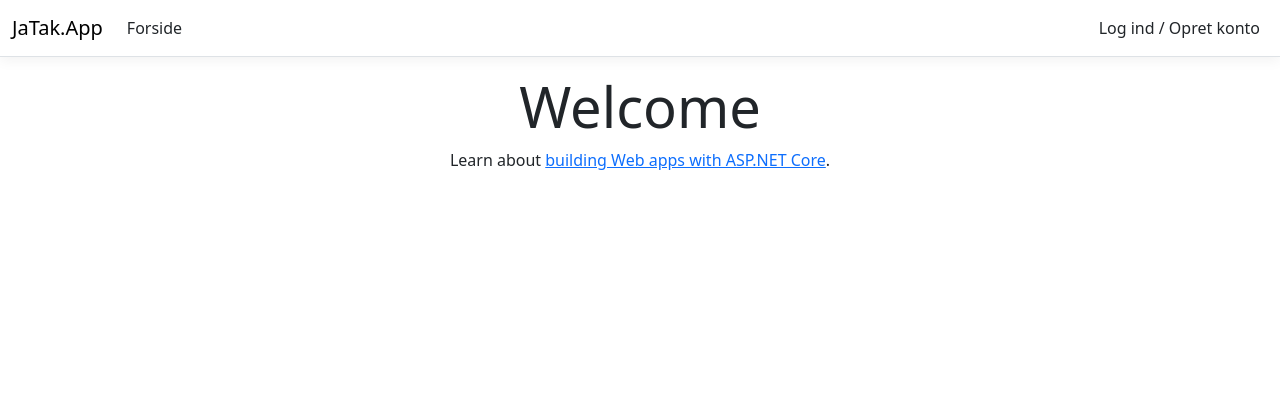
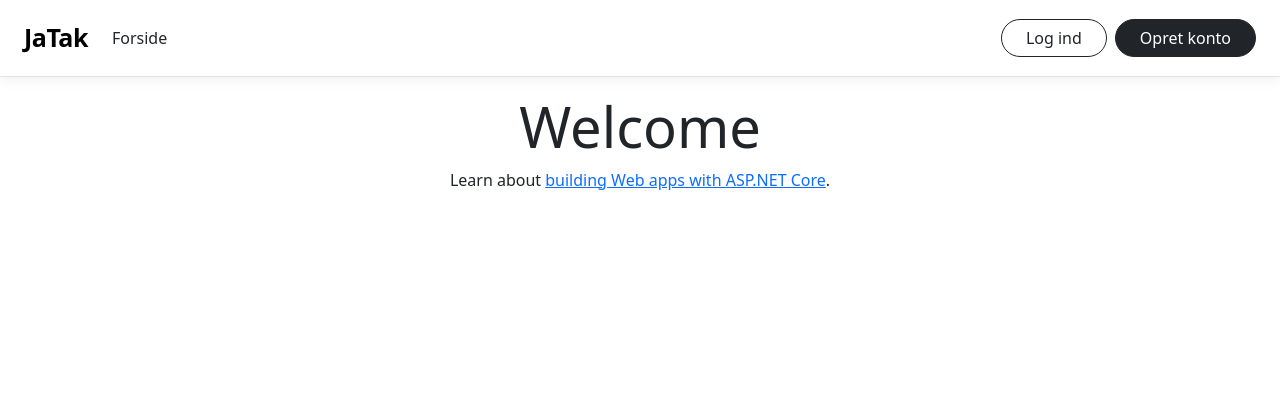
Before and after one commit to Benjii00986/Ja-tak-3-semester, an ASP.NET Core app: page /Home in a window 1280 px wide. Shown: the top 420 px of the page. Run offline with ASP.NET Core 8, Linux system fonts and the light colour scheme; style sheets or scripts are compiled from the project's sources.

Commit message:
Improve header and split login and registration
- Added Register action that opens the Keycloak registration page
- Redesigned the header with separate Log ind and Opret konto buttons
- Logo now links to the offers page
- Added header styling to site.css

```diff
--- a/JaTak.App/Views/Shared/_Layout.cshtml
+++ b/JaTak.App/Views/Shared/_Layout.cshtml
@@ -11,49 +11,35 @@
 </head>
 <body>
     <header>
-        <nav class="navbar navbar-expand-sm navbar-toggleable-sm navbar-light bg-white border-bottom box-shadow mb-3">
-            <div class="container-fluid">
-                <a class="navbar-brand" asp-area="" asp-controller="Home" asp-action="Index">JaTak.App</a>
+        <nav class="navbar navbar-expand-sm navbar-light bg-white border-bottom box-shadow mb-3 jatak-header">
+            <div class="container-fluid px-4">
+                <a class="navbar-brand jatak-brand" asp-area="" asp-controller="Offers" asp-action="Index">JaTak</a>
                 <button class="navbar-toggler" type="button" data-bs-toggle="collapse" data-bs-target=".navbar-collapse" aria-controls="navbarSupportedContent"
                         aria-expanded="false" aria-label="Toggle navigation">
                     <span class="navbar-toggler-icon"></span>
                 </button>
-                <div class="navbar-collapse collapse d-sm-inline-flex justify-content-between">
-                    <ul class="navbar-nav flex-grow-1">
+                <div class="navbar-collapse collapse">
+                    <ul class="navbar-nav me-auto">
                         <li class="nav-item">
-                            <a class="nav-link text-dark" asp-area="" asp-controller="Offers" asp-action="Index">Forside</a>
+                            <a class="nav-link text-dark fw-medium" asp-area="" asp-controller="Offers" asp-action="Index">Forside</a>
                         </li>
                     </ul>
-                    <ul class="navbar-nav">
+                    <div class="d-flex flex-column flex-sm-row align-items-sm-center gap-2 py-3 py-sm-0">
                         @if (User.Identity?.IsAuthenticated == true)
                         {
-                            <li class="nav-item">
-                                <span class="nav-link text-dark">
-                                    @(User.FindFirst("email")?.Value ?? User.Identity.Name)
-                                </span>
-                            </li>
-
-                            <li class="nav-item">
-                                <form asp-controller="Account"
-                                      asp-action="Logout"
-                                      method="post">
-                                    <button type="submit" class="nav-link text-dark btn btn-link">
-                                        Log ud
-                                    </button>
-                                </form>
-                            </li>
+                            <span class="text-muted small me-sm-2">
+                                @(User.FindFirst("email")?.Value ?? User.Identity.Name)
+                            </span>
+                            <form asp-controller="Account" asp-action="Logout" method="post" class="m-0">
+                                <button type="submit" class="btn btn-outline-dark rounded-pill px-4">Log ud</button>
+                            </form>
                         }
                         else
                         {
-                            <li class="nav-item">
-                                <a class="nav-link text-dark"
-                                   asp-controller="Account"
-                                   asp-action="Login">
-                                    Log ind / Opret konto
-                                </a>
-                            </li>
+                            <a class="btn btn-outline-dark rounded-pill px-4" asp-controller="Account" asp-action="Login">Log ind</a>
+                            <a class="btn btn-dark rounded-pill px-4" asp-controller="Account" asp-action="Register">Opret konto</a>
                         }
-                    </ul>
+                    </div>
                 </div>
             </div>
         </nav>
--- a/JaTak.App/wwwroot/css/site.css
+++ b/JaTak.App/wwwroot/css/site.css
@@ -213,3 +213,16 @@ body {
     margin-bottom: 18px;
     overflow-wrap: break-word;
 }
+
+/* Header */
+
+.jatak-header {
+    padding-top: 14px;
+    padding-bottom: 14px;
+}
+
+.jatak-brand {
+    font-size: 25px;
+    font-weight: 700;
+    letter-spacing: -0.5px;
+}
```
Also changed, not shown: JaTak.App/Controllers/AccountController.cs (+17 -0 lines).
